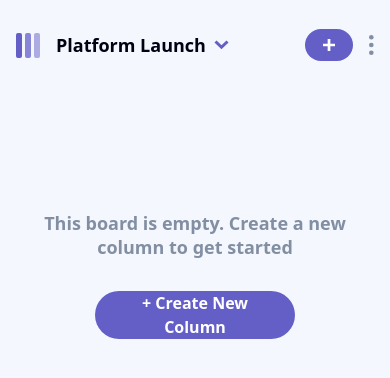
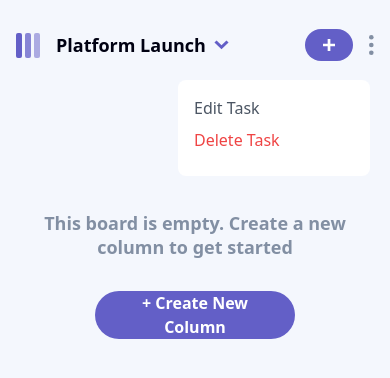
Before and after one commit to kuxala/kanban-task-management-app-In-development, a Next.js app: page / in a window 390 px wide. Both pictures are taken after a click on the picture 371 px from the left and 45 px from the top of the page. Shown: the top 378 px of the page. Built offline with nearby package versions, Linux system fonts and the light colour scheme.

Commit message:
add: dots contianer

```diff
--- a/app/components/Darkmode.tsx
+++ b/app/components/Darkmode.tsx
@@ -7,7 +7,7 @@ export default function Darkmode() {
   const { darkmode, setDarkmode }: any = useContext(AppContext);
   return (
     <>
-      <div className="sidebar__darkmode  h-12 flex gap-3 items-center justify-center bg-blue-400 bg-opacity-10   ">
+      <div className="sidebar__darkmode  h-12 flex gap-3 items-center justify-center bg-purple-300 bg-opacity-10   ">
         <img src="/assets/icon-light-theme.svg" />
         <div
           onClick={() => {
--- /dev/null
+++ b/app/components/Dots.tsx
@@ -0,0 +1,14 @@
+export default function Dots() {
+  return (
+    <>
+      <div className="absolute top-20 right-5 p-4 bg-white w-48 h-24 flex flex-col rounded-lg ">
+        <p className="pb-2 text-gray-600 font-medium text-base leading-6">
+          Edit Task
+        </p>
+        <p className="text-red-500 font-medium text-base leading-6 font-feature-settings">
+          Delete Task
+        </p>
+      </div>
+    </>
+  );
+}
--- a/app/page.tsx
+++ b/app/page.tsx
@@ -19,6 +19,7 @@ export default function Home() {
   const [addNew, setAddNew] = useState(false);
   const [edit, setEdit] = useState(false);
   const [subtasks, setSubtasks] = useState([""]);
+  const [dots, setDots] = useState(false);
   return (
     <>
       <AppContext.Provider
@@ -43,6 +44,8 @@ export default function Home() {
           setEdit,
           subtasks,
           setSubtasks,
+          dots,
+          setDots,
         }}
       >
         <Header />
--- a/app/pages/Header.tsx
+++ b/app/pages/Header.tsx
@@ -3,10 +3,13 @@ import "../styles/Header.css";
 import React, { useContext } from "react";
 import EditTask from "./EditTask";
 import AddNew from "./AddNew";
+import Dots from "../components/Dots";
 export default function Header() {
   const { isOpen, setIsOpen }: any = useContext(AppContext);
   const { menu, setMenu }: any = useContext(AppContext);
   const { addNew, setAddNew }: any = useContext(AppContext);
+  const { dots, setDots }: any = useContext(AppContext);
+
   return (
     <>
       <header className="header">
@@ -63,7 +66,11 @@ export default function Header() {
           <img
             src="/assets/icon-vertical-ellipsis.svg"
             className="header__icon"
+            onClick={() => {
+              setDots(!dots);
+            }}
           />
+          {dots ? <Dots /> : null}
         </div>
       </header>
       {addNew ? <AddNew /> : null}
--- a/app/pages/MobileSidebar.tsx
+++ b/app/pages/MobileSidebar.tsx
@@ -2,6 +2,7 @@ import { useState, useContext } from "react";
 import { AppContext } from "../page";
 import Overlay from "./Overlay";
 import Darkmode from "../components/Darkmode";
+import Dots from "../components/Dots";
 
 export default function MobileSidebar() {
   const { menu, setMenu }: any = useContext(AppContext);
@@ -9,7 +10,6 @@ export default function MobileSidebar() {
   const { boards, setBoards }: any = useContext(AppContext);
   const { selectedBoardIndex, setSelectedBoardIndex }: any =
     useContext(AppContext);
-
   const addNewBoard = () => {
     const newBoardName = prompt("Enter the name of the new board:");
     if (newBoardName) {
```
